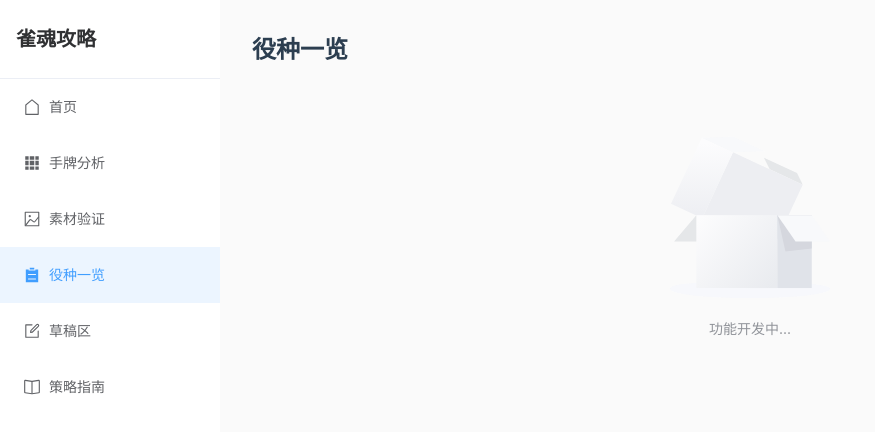
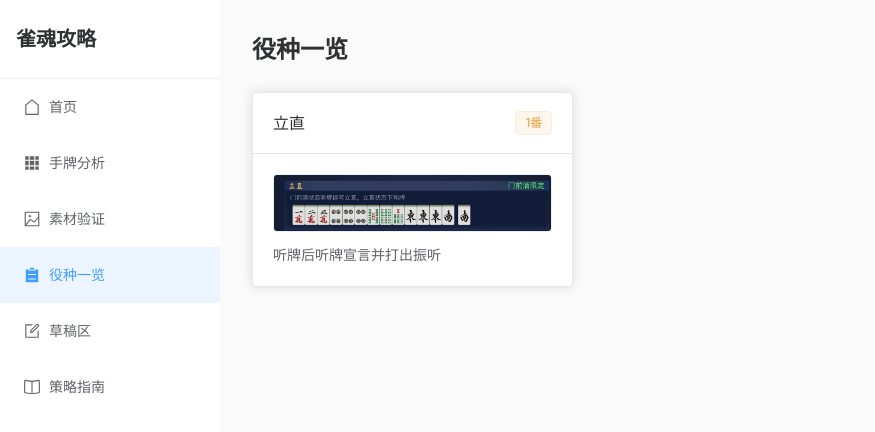
Before and after one commit to ThymeD/learnMajSoul, a Vue app: page /yaku in a window 1280 px wide. Shown: the top 432 px of the page, without its empty margins (0-875 px from the left). Built offline with nearby package versions, Linux system fonts and the light colour scheme.

Commit message:
役种一览页面实现示例条目

```diff
--- a/src/views/YakuView.vue
+++ b/src/views/YakuView.vue
@@ -1,16 +1,93 @@
 <script setup lang="ts">
+import { ref } from 'vue'
+
+interface YakuItem {
+  id: string
+  name: string
+  han: number
+  image: string
+  desc?: string
+}
+
+const yakuItems = ref<YakuItem[]>([
+  {
+    id: '1',
+    name: '立直',
+    han: 1,
+    image: '一番-1.jpg',
+    desc: '听牌后听牌宣言并打出振听'
+  }
+])
+
+const getImageUrl = (filename: string) => {
+  return `/src/assets/hand-patterns/${filename}`
+}
 </script>
 
 <template>
-  <div class="page">
+  <div class="yaku-page">
     <h2>役种一览</h2>
-    <el-empty description="功能开发中..." />
+    <div class="yaku-list">
+      <el-card v-for="item in yakuItems" :key="item.id" class="yaku-item">
+        <template #header>
+          <div class="yaku-header">
+            <span class="yaku-name">{{ item.name }}</span>
+            <el-tag type="warning">{{ item.han }}番</el-tag>
+          </div>
+        </template>
+        <div class="yaku-content">
+          <el-image
+            :src="getImageUrl(item.image)"
+            :alt="item.name"
+            class="yaku-image"
+            fit="contain"
+          />
+          <div v-if="item.desc" class="yaku-desc">{{ item.desc }}</div>
+        </div>
+      </el-card>
+    </div>
   </div>
 </template>
 
 <style scoped>
-.page h2 {
-  margin-bottom: 16px;
-  color: #2c3e50;
+.yaku-page h2 {
+  margin-bottom: 24px;
+  color: #303133;
+}
+
+.yaku-list {
+  display: grid;
+  grid-template-columns: repeat(auto-fill, minmax(300px, 1fr));
+  gap: 16px;
+}
+
+.yaku-header {
+  display: flex;
+  justify-content: space-between;
+  align-items: center;
+}
+
+.yaku-name {
+  font-size: 16px;
+  font-weight: 500;
+}
+
+.yaku-content {
+  display: flex;
+  flex-direction: column;
+  gap: 12px;
+}
+
+.yaku-image {
+  width: 100%;
+  max-height: 200px;
+  border-radius: 4px;
+  border: 1px solid #ebeef5;
+}
+
+.yaku-desc {
+  color: #606266;
+  font-size: 14px;
+  line-height: 1.6;
 }
 </style>
```
